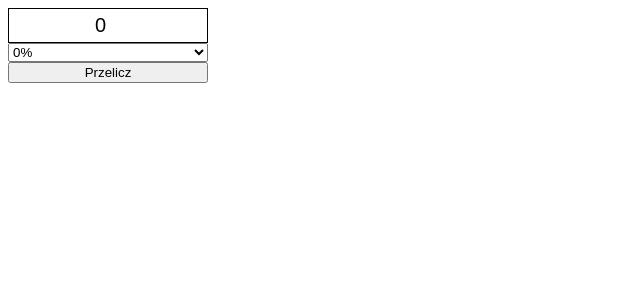
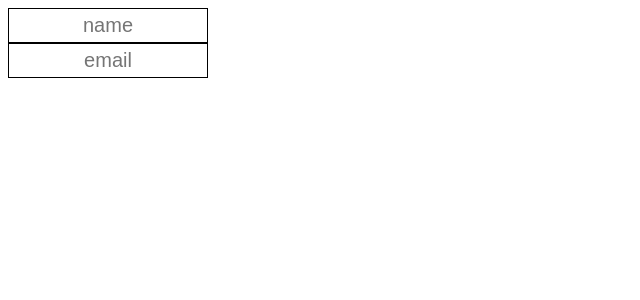
Before and after one commit to patryk-olti/25102021_SzkolaReacta, a React (Create React App) app: page / in a window 1280 px wide. Shown: the top 300 px of the page, without its empty margins (0-640 px from the left). Built offline with nearby package versions, Linux system fonts and the light colour scheme.

Commit message:
start 2nd homework, created basic structure of form and added 2 inputs

```diff
--- a/src/App.js
+++ b/src/App.js
@@ -1,12 +1,12 @@
 import React from "react";
 
-import Restaurant from "./Pages/Restaurant";
+import Users from "./Pages/Users";
 
 const App = () => {
 
   return (
     <>
-      <Restaurant />
+      <Users />
     </>
   );
 }
--- /dev/null
+++ b/src/Containers/utilis/UsersForm.js
@@ -0,0 +1,20 @@
+import React, { useState } from "react";
+
+import Form from "../../Components/utilis/Form";
+import Input from "../../Components/utilis/Input";
+
+const UsersForm = () => {
+
+    const [name, setName] = useState("");
+    const [email, setEmail] = useState("");
+
+
+    return(
+        <Form>
+            <Input type="text" placeholder="name"  handleInput={setName} value={name} />
+            <Input type="email" placeholder="email" handleInput={setEmail} value={email} />
+        </Form>
+    )
+}
+
+export default UsersForm;
--- /dev/null
+++ b/src/Pages/Users.js
@@ -0,0 +1,14 @@
+import React from "react";
+
+import UsersForm from "../Containers/utilis/UsersForm";
+
+const Users = () => {
+
+    return(
+        <div>
+            <UsersForm />
+        </div>
+    )
+}
+
+export default Users;
```
